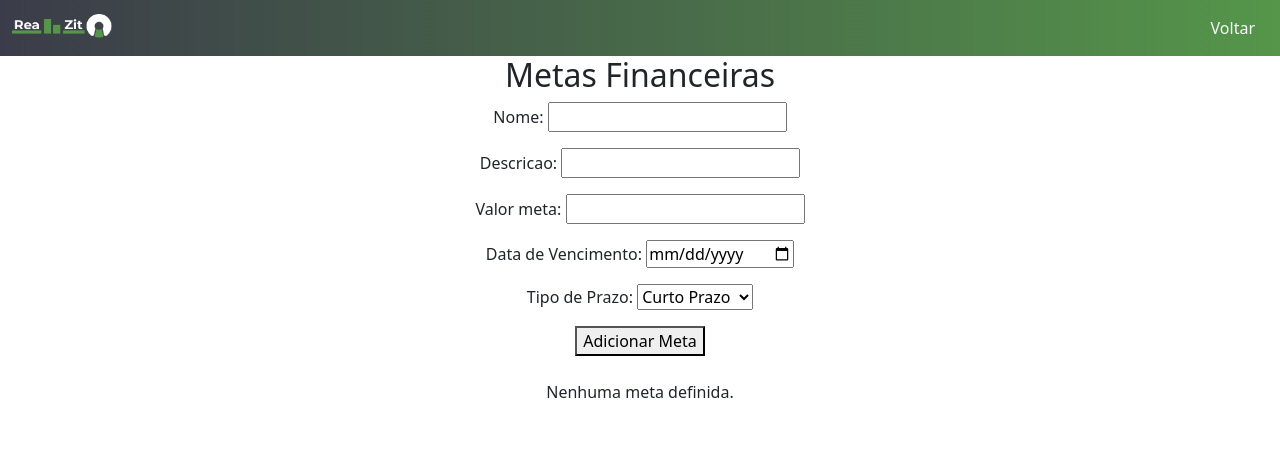
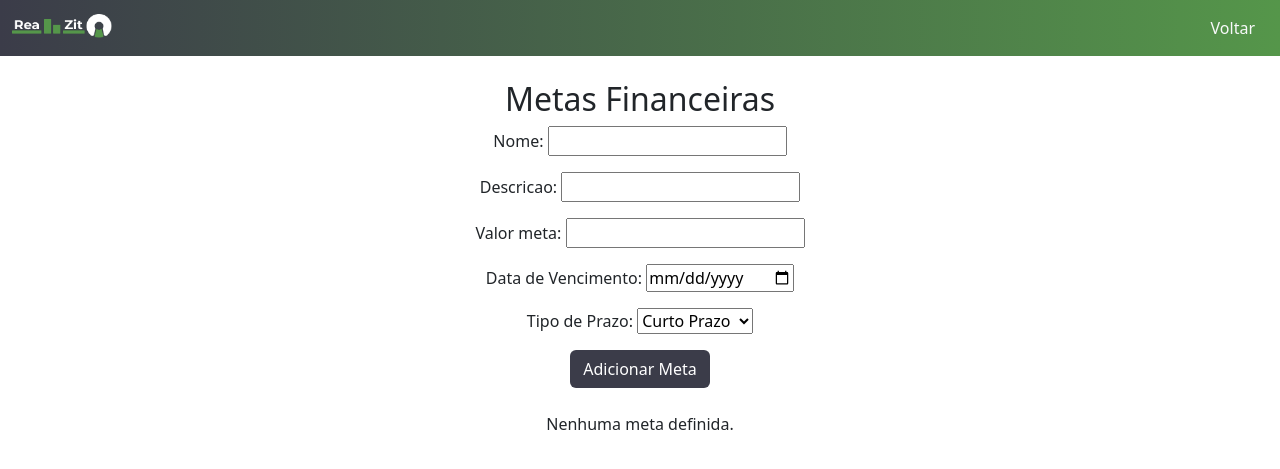
Before and after one commit to adisoncg/adisoncg.github.io, a Django app: page /metas/metas/ in a window 1280 px wide. Shown: the top 469 px of the page. Run offline with Django 4.2, Linux system fonts and the light colour scheme; a user stored in the database is signed in; data comes from the database, SQL or seed files in the repository; both versions use the stored data as it was after the commit.

Commit message:
ultima modificação antes da entrega

```diff
--- a/metas/templates/registration/metas.html
+++ b/metas/templates/registration/metas.html
@@ -27,13 +27,13 @@
 </nav>
 
   <body class="text-center">
-
+    <br>
     <h2>Metas Financeiras</h2>
 
     <form method="post">
         {% csrf_token %}
         {{ form.as_p }}
-        <button type="submit">Adicionar Meta</button>
+        <button type="submit" class="btn btn-block" style="background-color: #3B3C49; color: white;">Adicionar Meta</button>
     </form>
     <br>
 
--- a/usuarios/templates/registration/dashboard.html
+++ b/usuarios/templates/registration/dashboard.html
@@ -69,6 +69,11 @@
    var totalDespesas = {{ total_despesas|floatformat:2 }};
    var totalReceitas = {{ total_receitas|floatformat:2 }};
    var saldo = {{ saldo|floatformat:2 }};
+   var saldoMinimo = 0;
+
+   if (saldo < saldoMinimo) {
+    saldo = saldoMinimo;
+  }
 
    var dataCombined = {
        labels: ['Despesas', 'Receitas', 'Saldo'],
```
Also changed, not shown: db.sqlite3.
